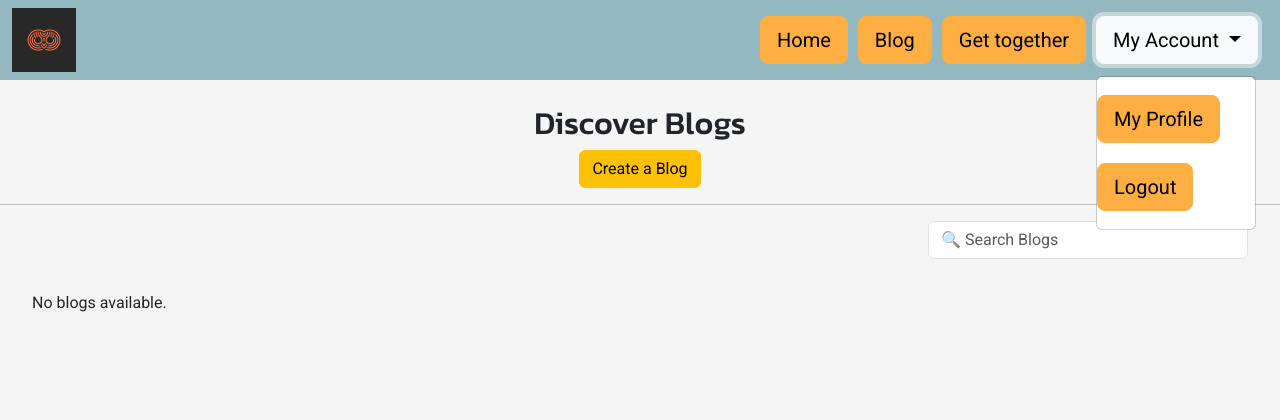
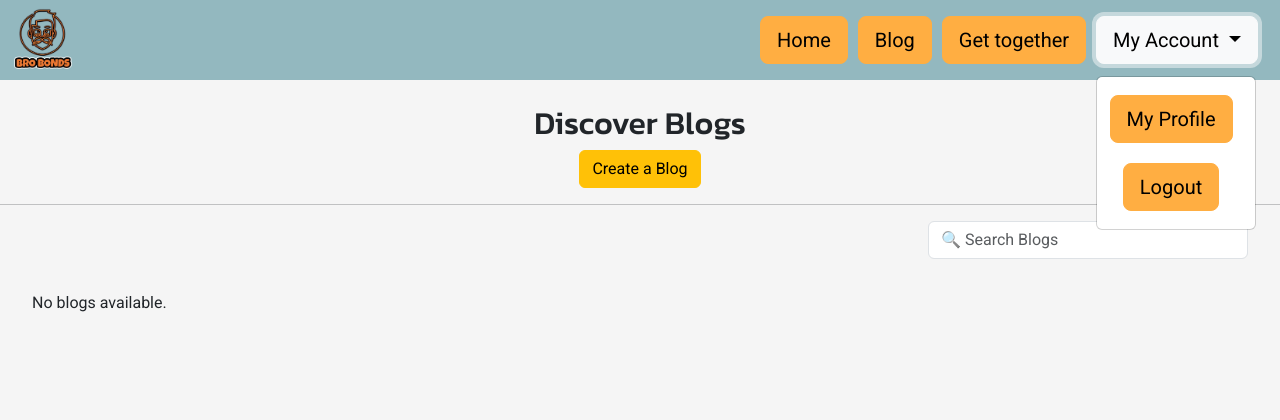
Before and after one commit to EddieStn/movember, a Django app: page /blog/ in a window 1280 px wide, after a click on "My Account". Shown: the top 420 px of the page. Run offline with Django 4.2, Linux system fonts and the light colour scheme; the visitor is signed in with stand-in values (Sample User, id 1); data that the repository does not hold is empty; some libraries are stand-ins or nearby versions.

Commit message:
125 task update logo (#132)

```diff
--- a/static/css/base.css
+++ b/static/css/base.css
@@ -87,6 +87,7 @@ img.logo {
     background-repeat: no-repeat;
     background-size: cover;
     position: relative;
+    z-index: -2;
 }
 
 .hero-text, .hero-subtext {
@@ -184,6 +185,17 @@ footer a {
     height: 4rem;
     width: auto;
 }
+.navbar-collapse {
+    z-index: 500;
+
+}
+
+.account-dropdown {
+    display: flex;
+    justify-content: center;
+    align-items: center;
+}
+
 /* ---------- About Page ---------- */
 #about-image{
     max-width: 100%;
--- a/templates/includes/header.html
+++ b/templates/includes/header.html
@@ -5,7 +5,7 @@
     <div class="container-fluid header">
         <!-- Logo -->
         <a class="navbar-brand" href="{% url 'home' %}">
-            <img src="{% static 'images/abstract-owl-head-logo-creative-design-vector-30725425.webp' %}" alt="BroBonds Logo showing moustached man" class="logo" id="header-logo">
+            <img src="{% static 'images/logo-small.webp' %}" alt="BroBonds Logo showing moustached man" class="logo" id="header-logo">
         </a>
 
         <!-- Toggler Button -->
@@ -14,8 +14,8 @@
         </button>
 
         <!-- Navigation Items -->
-        <div class="collapse navbar-collapse" id="navbarNavDropdown">
-            <ul class="navbar-nav ms ms-auto">
+        <div class="collapse navbar-collapse ms-auto" id="navbarNavDropdown">
+            <ul class="navbar-nav ms ms-auto float-end">
 
                 <!-- Home -->
                 <li class="nav-item">
@@ -49,7 +49,7 @@
 
                 {% else %}
                     <li class="nav-item">
-                        <a class="btn btn-outline-light btn-lg call-to-action navigation-links" aria-current="page" href="{% url 'about' %}">About us</a>
+                        <a class="btn btn-outline-light btn-lg call-to-action navigation-links" aria-current="page" href="{% url 'about' %}">About Us</a>
                     </li>
                     <li class="nav-item">
                         <a class="btn btn-outline-light btn-lg call-to-action navigation-links" aria-current="page" href="{% url 'faq' %}">FAQ</a>
@@ -63,8 +63,8 @@
                         My Account
                     </a>
                     <ul class="dropdown-menu" aria-labelledby="userMenuDropdown">
-                        <li><a class="btn btn-outline-light btn-lg call-to-action navigation-links" href="{% url 'profile' %}">My Profile</a></li>
-                        <li><a class="btn btn-outline-light btn-lg call-to-action navigation-links" href="{% url 'account_logout' %}">Logout</a></li>
+                        <li class="account-dropdown"><a class="btn btn-outline-light btn-lg call-to-action navigation-links" href="{% url 'profile' %}">My Profile</a></li>
+                        <li class="account-dropdown"><a class="btn btn-outline-light btn-lg call-to-action navigation-links" href="{% url 'account_logout' %}">Logout</a></li>
                     </ul>
                 </li>
                 {% else %}
```
Also changed, not shown: static/images/logo-small.webp (added), static/images/logolarge.webp (added).
